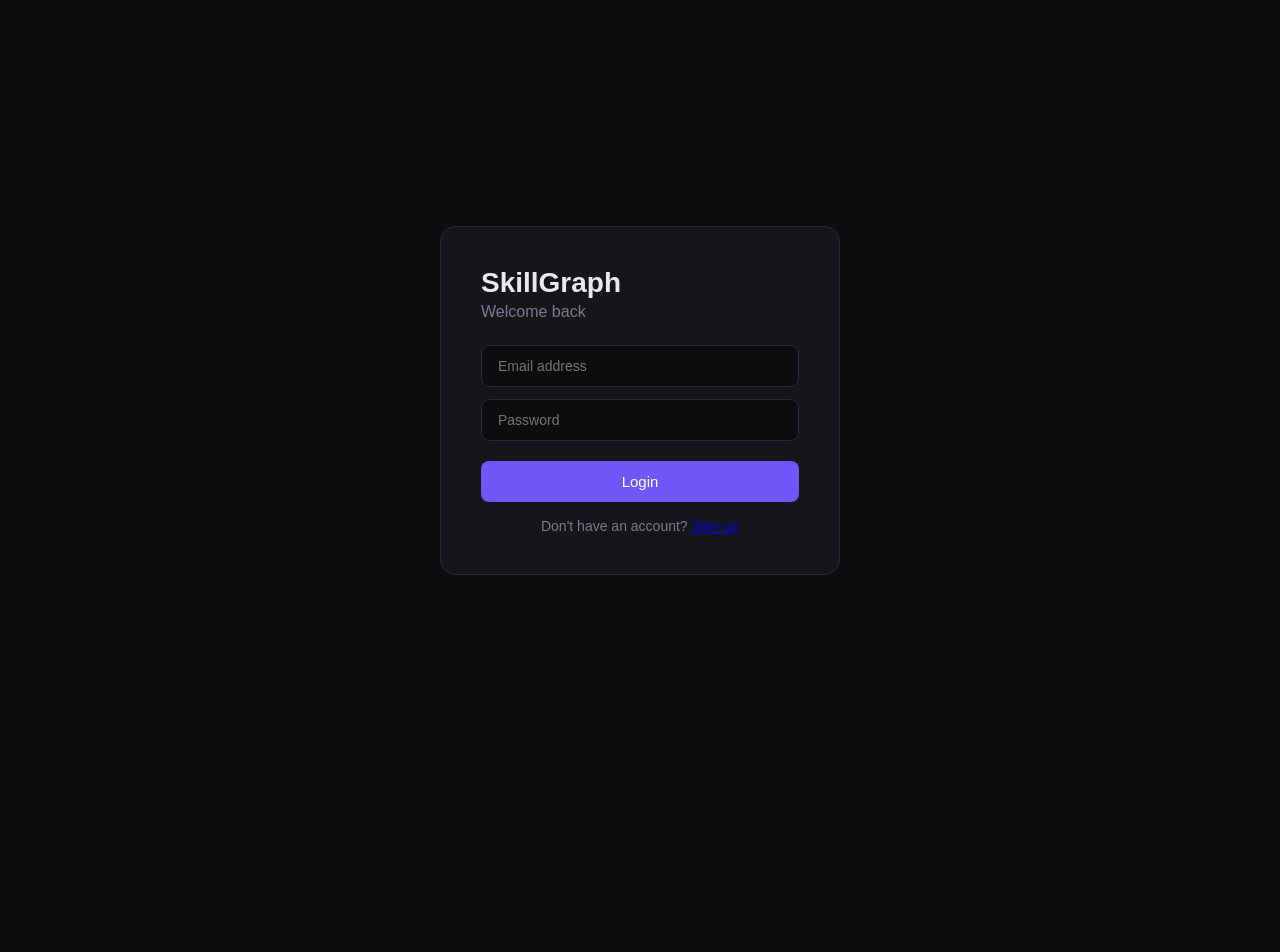
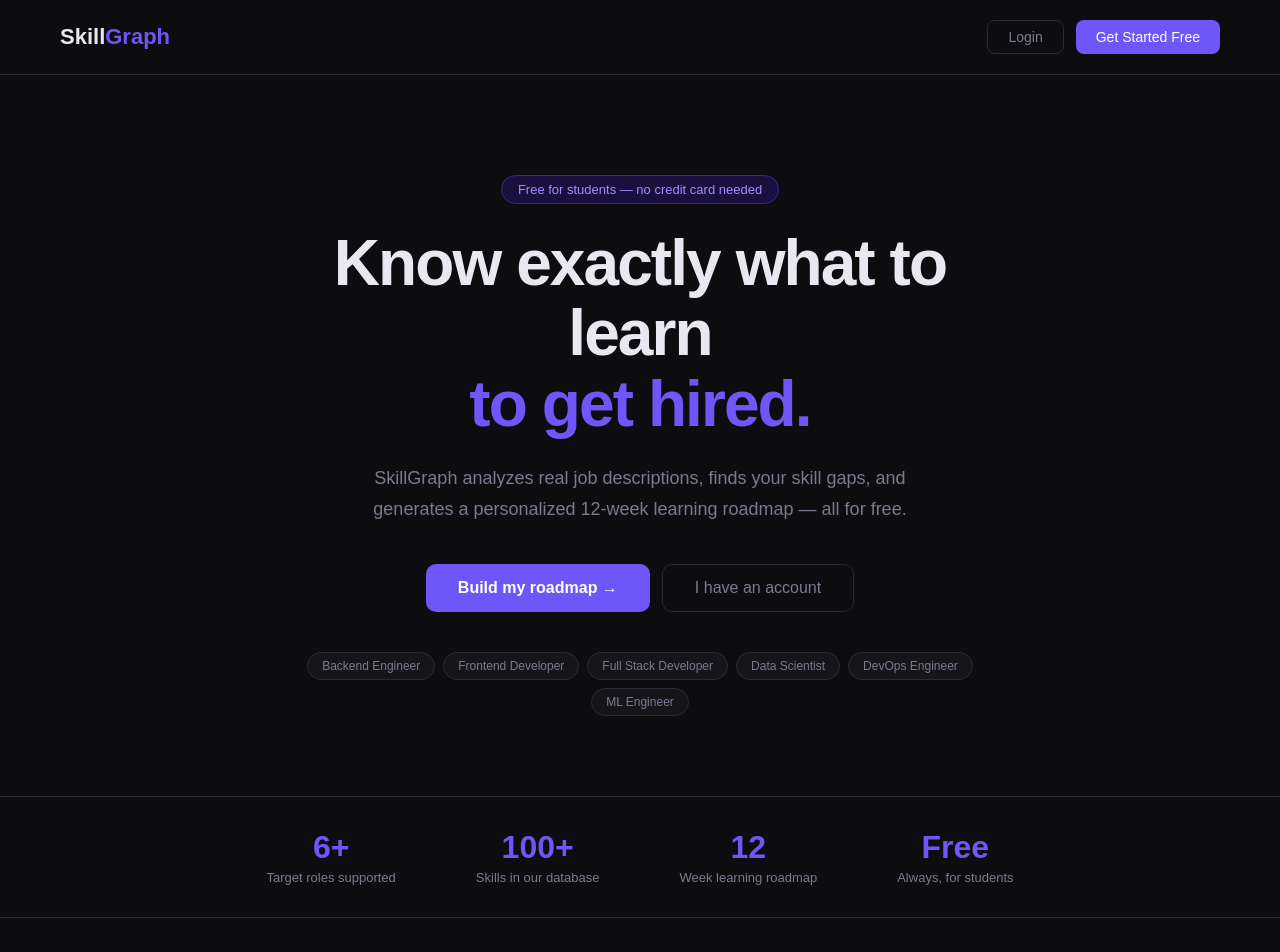
Before and after one commit to Devadharshini784/skillgraph, a React (Vite) app in the folder client/: page / in a window 1280 px wide. Before the commit this address led to /login. Shown: the top 952 px of the page. Before the commit the page ends 800 px from the top, so only its background shows below. Built offline with nearby package versions, Linux system fonts and the light colour scheme; no server answers.

Commit message:
feat: landing page with hero, features and how it works

```diff
--- a/client/src/App.jsx
+++ b/client/src/App.jsx
@@ -5,6 +5,7 @@ import Signup from './pages/Signup';
 import Dashboard from './pages/Dashboard';
 import Quiz from './pages/Quiz';
 import Roadmap from './pages/Roadmap';
+import Landing from './pages/Landing';
 
 const PrivateRoute = ({ children }) => {
   const { token } = useAuth();
@@ -16,6 +17,7 @@ function App() {
     <AuthProvider>
       <BrowserRouter>
         <Routes>
+          <Route path="/" element={<Landing />} />
           <Route path="/login" element={<Login />} />
           <Route path="/signup" element={<Signup />} />
           <Route path="/dashboard" element={
@@ -27,7 +29,6 @@ function App() {
           <Route path="/roadmap" element={
             <PrivateRoute><Roadmap /></PrivateRoute>
           } />
-          <Route path="/" element={<Navigate to="/login" />} />
         </Routes>
       </BrowserRouter>
     </AuthProvider>
--- /dev/null
+++ b/client/src/pages/Landing.jsx
@@ -0,0 +1,161 @@
+import { useNavigate } from 'react-router-dom';
+
+export default function Landing() {
+  const navigate = useNavigate();
+
+  const features = [
+    { icon: '🔍', title: 'Analyze real job market', desc: 'We scan hundreds of real job descriptions to find exactly what skills companies are hiring for right now.' },
+    { icon: '📊', title: 'Find your skill gaps', desc: 'A smart 10-question quiz maps what you know against what the market demands — giving you a readiness score.' },
+    { icon: '🗺️', title: 'Get your roadmap', desc: 'A personalized week-by-week learning plan with curated free resources for every skill you need to learn.' },
+  ];
+
+  const steps = [
+    { num: '01', title: 'Enter your target role', desc: 'Tell us what job you want — Backend Engineer, Frontend Developer, Data Scientist, and more.' },
+    { num: '02', title: 'We analyze the job market', desc: 'SkillGraph scans real job postings and ranks the most in-demand skills for your chosen role.' },
+    { num: '03', title: 'Take the skill gap quiz', desc: 'Rate your confidence in each skill. We calculate your readiness score instantly.' },
+    { num: '04', title: 'Follow your roadmap', desc: 'Get a 12-week plan with free learning resources. Track your progress week by week.' },
+  ];
+
+  const roles = ['Backend Engineer', 'Frontend Developer', 'Full Stack Developer', 'Data Scientist', 'DevOps Engineer', 'ML Engineer'];
+
+  return (
+    <div style={{minHeight:'100vh',background:'#0d0d0f',fontFamily:'sans-serif',color:'#e8e8f0'}}>
+
+      {/* Navbar */}
+      <nav style={{display:'flex',justifyContent:'space-between',alignItems:'center',padding:'20px 60px',borderBottom:'1px solid #2a2a35',position:'sticky',top:0,background:'#0d0d0f',zIndex:100}}>
+        <div style={{fontSize:'22px',fontWeight:'700'}}>
+          <span style={{color:'#e8e8f0'}}>Skill</span>
+          <span style={{color:'#6e56f8'}}>Graph</span>
+        </div>
+        <div style={{display:'flex',gap:'12px'}}>
+          <button onClick={() => navigate('/login')} style={{background:'transparent',border:'1px solid #2a2a35',color:'#7a7a90',padding:'8px 20px',borderRadius:'8px',cursor:'pointer',fontSize:'14px'}}>
+            Login
+          </button>
+          <button onClick={() => navigate('/signup')} style={{background:'#6e56f8',border:'none',color:'white',padding:'8px 20px',borderRadius:'8px',cursor:'pointer',fontSize:'14px',fontWeight:'500'}}>
+            Get Started Free
+          </button>
+        </div>
+      </nav>
+
+      {/* Hero */}
+      <div style={{textAlign:'center',padding:'100px 40px 80px',maxWidth:'800px',margin:'0 auto'}}>
+        <div style={{display:'inline-block',background:'#1a1040',border:'1px solid #3a2a8a',borderRadius:'20px',padding:'6px 16px',fontSize:'13px',color:'#a78bfa',marginBottom:'24px'}}>
+          Free for students — no credit card needed
+        </div>
+        <h1 style={{fontSize:'clamp(36px,6vw,64px)',fontWeight:'800',lineHeight:'1.1',letterSpacing:'-.03em',marginBottom:'24px'}}>
+          Know exactly what to learn<br/>
+          <span style={{color:'#6e56f8'}}>to get hired.</span>
+        </h1>
+        <p style={{fontSize:'18px',color:'#7a7a90',lineHeight:'1.7',marginBottom:'40px',maxWidth:'560px',margin:'0 auto 40px'}}>
+          SkillGraph analyzes real job descriptions, finds your skill gaps, and generates a personalized 12-week learning roadmap — all for free.
+        </p>
+        <div style={{display:'flex',gap:'12px',justifyContent:'center',flexWrap:'wrap'}}>
+          <button
+            onClick={() => navigate('/signup')}
+            style={{background:'#6e56f8',border:'none',color:'white',padding:'14px 32px',borderRadius:'10px',cursor:'pointer',fontSize:'16px',fontWeight:'600'}}
+          >
+            Build my roadmap →
+          </button>
+          <button
+            onClick={() => navigate('/login')}
+            style={{background:'transparent',border:'1px solid #2a2a35',color:'#7a7a90',padding:'14px 32px',borderRadius:'10px',cursor:'pointer',fontSize:'16px'}}
+          >
+            I have an account
+          </button>
+        </div>
+
+        {/* Role pills */}
+        <div style={{display:'flex',gap:'8px',justifyContent:'center',flexWrap:'wrap',marginTop:'40px'}}>
+          {roles.map((role, i) => (
+            <span key={i} style={{background:'#16161a',border:'1px solid #2a2a35',borderRadius:'20px',padding:'6px 14px',fontSize:'12px',color:'#7a7a90'}}>
+              {role}
+            </span>
+          ))}
+        </div>
+      </div>
+
+      {/* Stats bar */}
+      <div style={{borderTop:'1px solid #2a2a35',borderBottom:'1px solid #2a2a35',padding:'32px 60px',display:'flex',justifyContent:'center',gap:'80px',flexWrap:'wrap'}}>
+        {[
+          {num:'6+', label:'Target roles supported'},
+          {num:'100+', label:'Skills in our database'},
+          {num:'12', label:'Week learning roadmap'},
+          {num:'Free', label:'Always, for students'},
+        ].map((stat, i) => (
+          <div key={i} style={{textAlign:'center'}}>
+            <p style={{fontSize:'32px',fontWeight:'800',color:'#6e56f8',margin:'0 0 4px'}}>{stat.num}</p>
+            <p style={{fontSize:'13px',color:'#7a7a90',margin:0}}>{stat.label}</p>
+          </div>
+        ))}
+      </div>
+
+      {/* Features */}
+      <div style={{padding:'80px 60px',maxWidth:'1100px',margin:'0 auto'}}>
+        <p style={{textAlign:'center',color:'#7a7a90',fontSize:'12px',fontFamily:'monospace',textTransform:'uppercase',letterSpacing:'.15em',marginBottom:'16px'}}>
+          Why SkillGraph
+        </p>
+        <h2 style={{textAlign:'center',fontSize:'36px',fontWeight:'800',marginBottom:'56px',letterSpacing:'-.02em'}}>
+          Stop guessing. Start learning<br/>what actually matters.
+        </h2>
+        <div style={{display:'grid',gridTemplateColumns:'repeat(auto-fit,minmax(280px,1fr))',gap:'24px'}}>
+          {features.map((f, i) => (
+            <div key={i} style={{background:'#16161a',border:'1px solid #2a2a35',borderRadius:'16px',padding:'32px'}}>
+              <div style={{fontSize:'32px',marginBottom:'16px'}}>{f.icon}</div>
+              <h3 style={{color:'#e8e8f0',fontSize:'18px',fontWeight:'600',marginBottom:'12px'}}>{f.title}</h3>
+              <p style={{color:'#7a7a90',fontSize:'14px',lineHeight:'1.7',margin:0}}>{f.desc}</p>
+            </div>
+          ))}
+        </div>
+      </div>
+
+      {/* How it works */}
+      <div style={{padding:'80px 60px',background:'#16161a',borderTop:'1px solid #2a2a35',borderBottom:'1px solid #2a2a35'}}>
+        <div style={{maxWidth:'900px',margin:'0 auto'}}>
+          <p style={{textAlign:'center',color:'#7a7a90',fontSize:'12px',fontFamily:'monospace',textTransform:'uppercase',letterSpacing:'.15em',marginBottom:'16px'}}>
+            How it works
+          </p>
+          <h2 style={{textAlign:'center',fontSize:'36px',fontWeight:'800',marginBottom:'56px',letterSpacing:'-.02em'}}>
+            From zero to roadmap<br/>in 5 minutes.
+          </h2>
+          <div style={{display:'grid',gridTemplateColumns:'repeat(auto-fit,minmax(200px,1fr))',gap:'32px'}}>
+            {steps.map((step, i) => (
+              <div key={i}>
+                <p style={{fontSize:'48px',fontWeight:'800',color:'#2a2a35',margin:'0 0 16px',fontFamily:'monospace'}}>{step.num}</p>
+                <h3 style={{color:'#e8e8f0',fontSize:'16px',fontWeight:'600',marginBottom:'10px'}}>{step.title}</h3>
+                <p style={{color:'#7a7a90',fontSize:'13px',lineHeight:'1.7',margin:0}}>{step.desc}</p>
+              </div>
+            ))}
+          </div>
+        </div>
+      </div>
+
+      {/* CTA */}
+      <div style={{padding:'100px 40px',textAlign:'center'}}>
+        <h2 style={{fontSize:'42px',fontWeight:'800',marginBottom:'16px',letterSpacing:'-.02em'}}>
+          Ready to get hired?
+        </h2>
+        <p style={{color:'#7a7a90',fontSize:'16px',marginBottom:'40px'}}>
+          Build your personalized skill roadmap in 5 minutes. Free forever.
+        </p>
+        <button
+          onClick={() => navigate('/signup')}
+          style={{background:'#6e56f8',border:'none',color:'white',padding:'16px 40px',borderRadius:'12px',cursor:'pointer',fontSize:'18px',fontWeight:'600'}}
+        >
+          Build my roadmap — it's free →
+        </button>
+      </div>
+
+      {/* Footer */}
+      <div style={{borderTop:'1px solid #2a2a35',padding:'24px 60px',display:'flex',justifyContent:'space-between',alignItems:'center',flexWrap:'wrap',gap:'12px'}}>
+        <div style={{fontSize:'18px',fontWeight:'700'}}>
+          <span style={{color:'#e8e8f0'}}>Skill</span>
+          <span style={{color:'#6e56f8'}}>Graph</span>
+        </div>
+        <p style={{color:'#7a7a90',fontSize:'13px',margin:0}}>
+          Built by Devadharshini — Final Year Project 2026
+        </p>
+      </div>
+
+    </div>
+  );
+}
```
